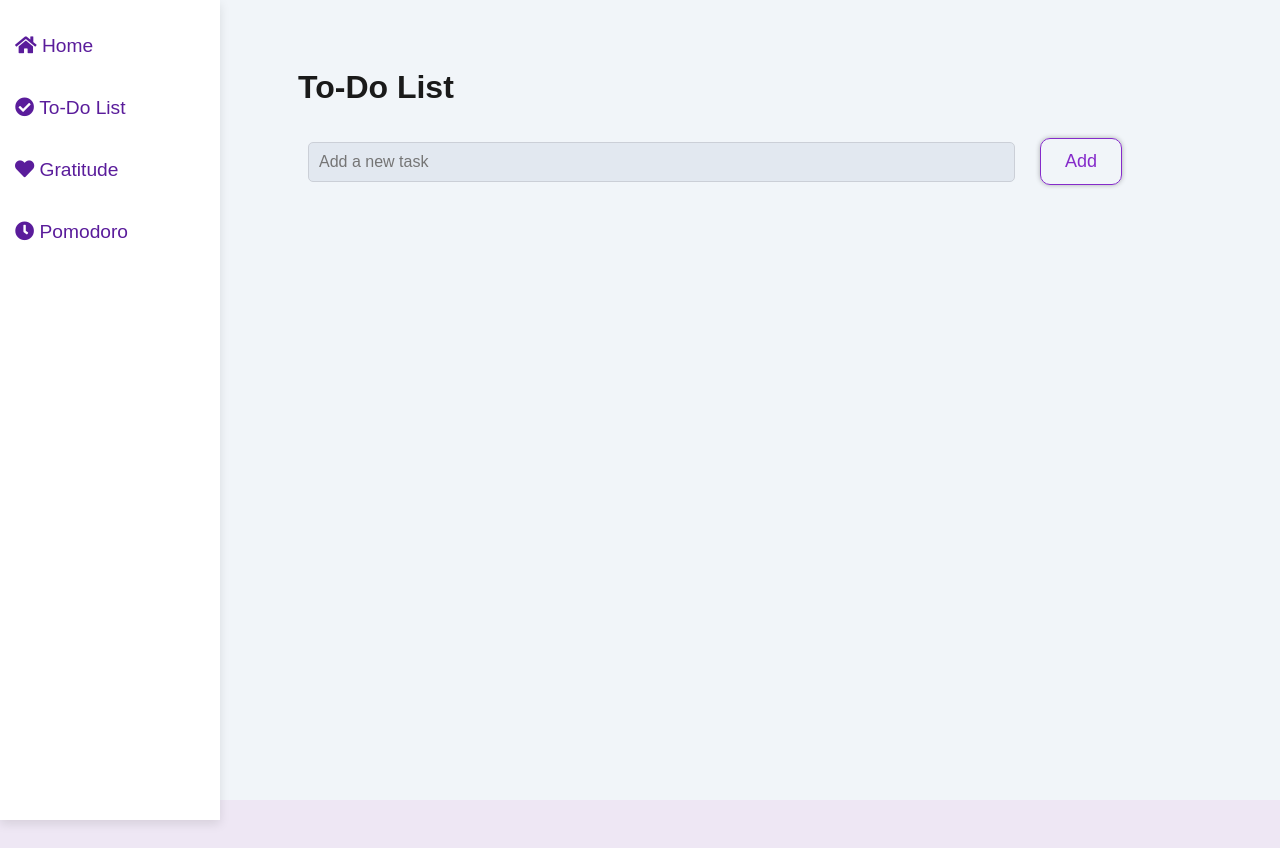
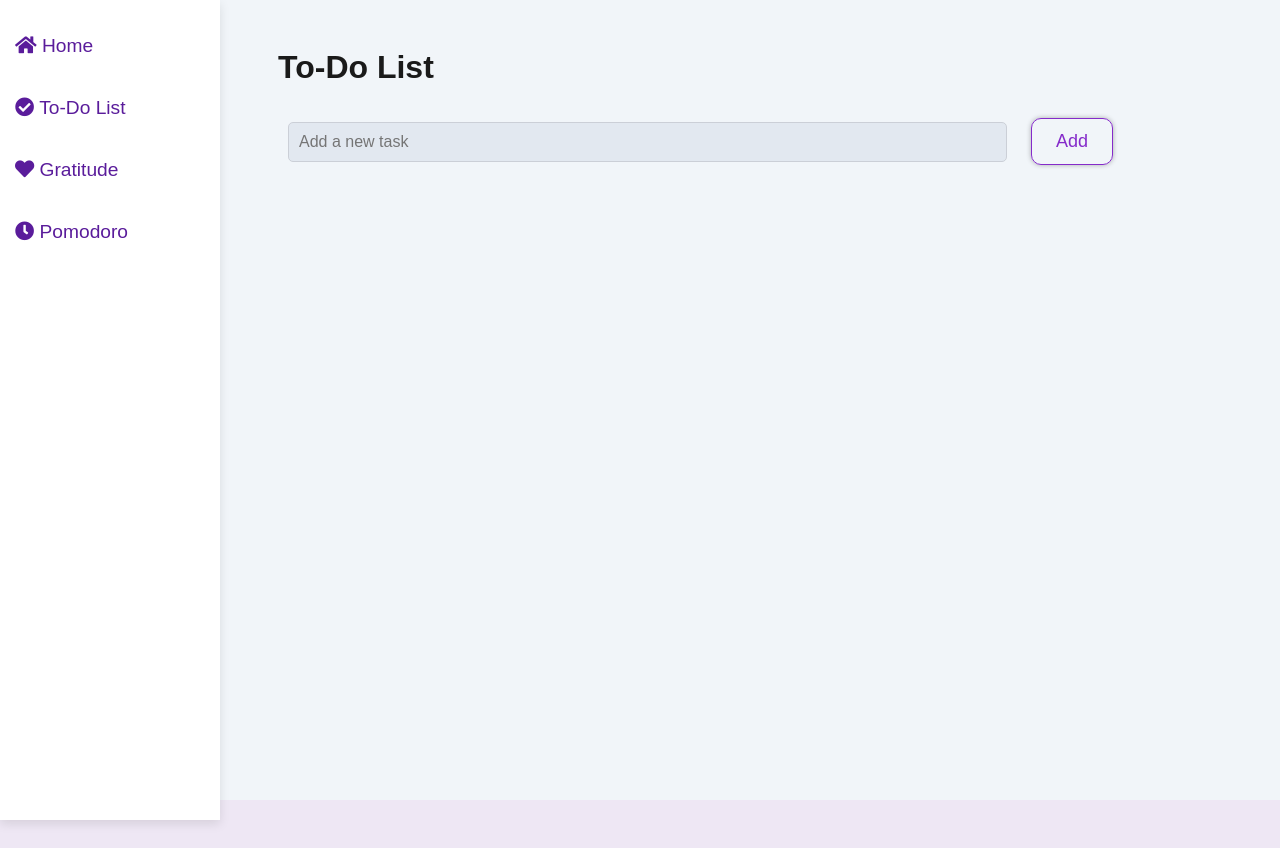
Before and after one commit to Ardiannaa008/Planwyn, a plain HTML site: page todo.html in a window 1280 px wide. Drawn offline with Linux system fonts and the light colour scheme.

Commit message:
decrised the padding

```diff
--- a/todo.css
+++ b/todo.css
@@ -14,7 +14,7 @@ body {
   background: var(--planwyn-bg-secondary);
   color: var(--planwyn-text-primary);
   font-family: 'Poppins', sans-serif;
-  padding: 20px;
+  padding: 10px;
 
 
 }
@@ -64,7 +64,7 @@ body::before {
 
 .content {
   margin-left: 250px;
-  padding: 20px;
+  padding: 10px;
   width: 70%;
 }
 .todo-container {
```
